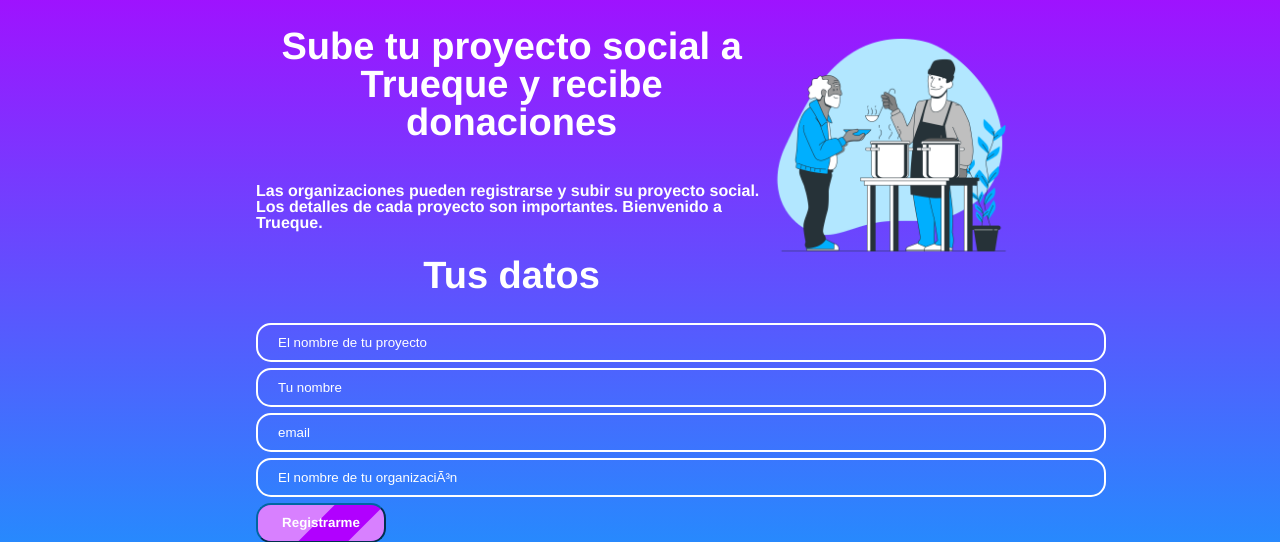
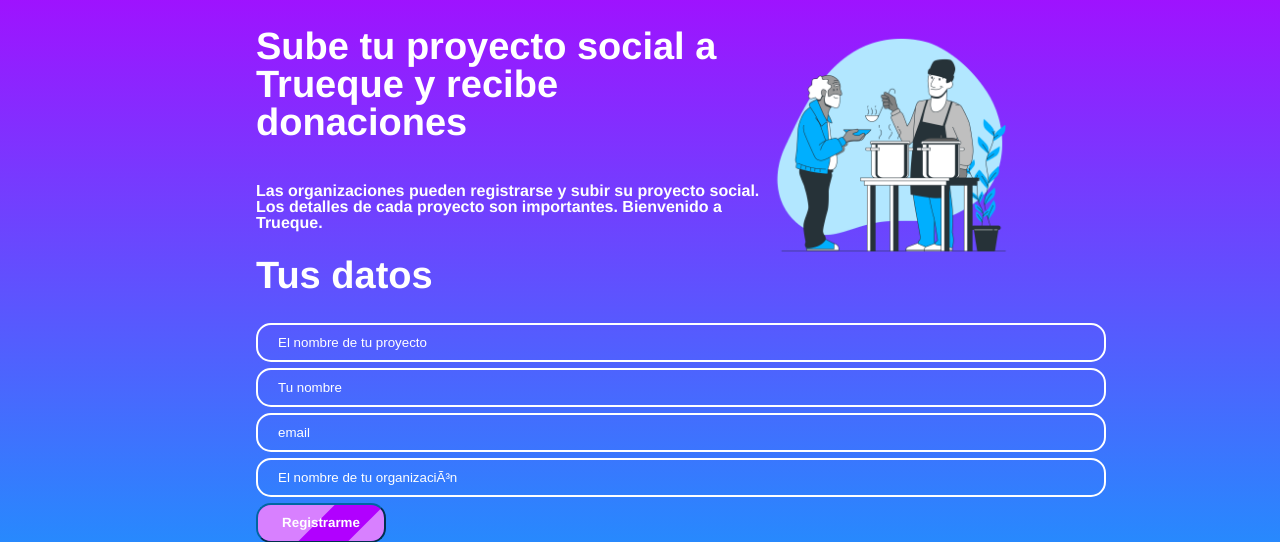
Before and after one commit to RainRevan/Team-Rocket-Ciclo-3, a PHP site: page / in a window 1280 px wide. Shown: the part 80-622 px from the top of the page. Run offline with PHP 8.4, Linux system fonts and the light colour scheme.

Commit message:
Update style.css

```diff
--- a/style.css
+++ b/style.css
@@ -39,7 +39,7 @@ input {
 }
 /* Propiedades Titulo*/
 h1 {
-  text-align: center;
+  text-align: bottom;
   color: white;
   font-size: 38px;
   line-height: 100%;
```
